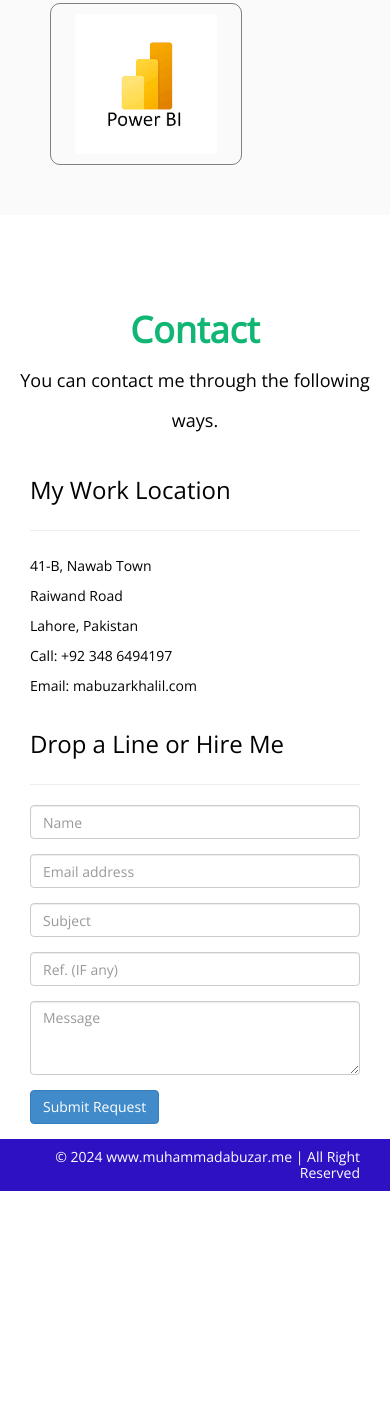
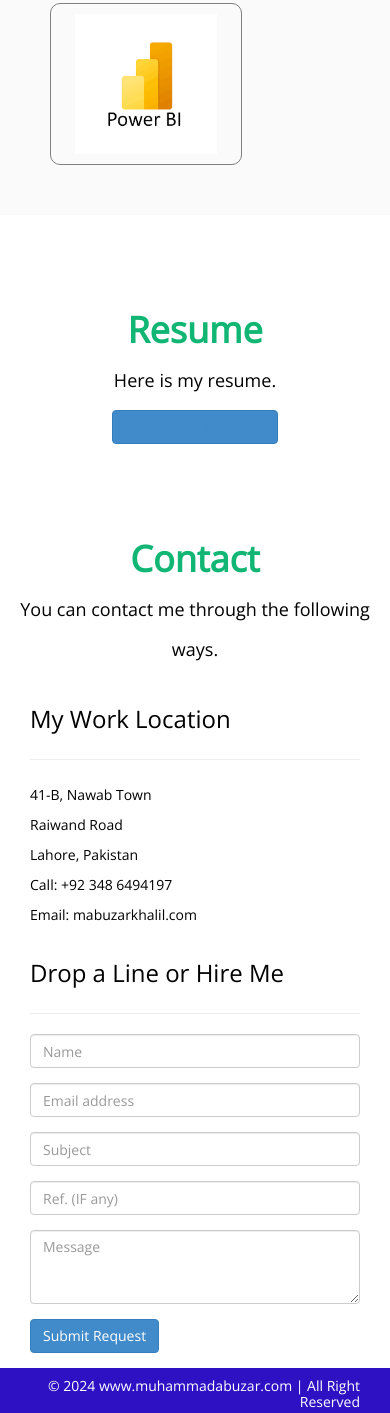
Before and after one commit to Abuzar-Khalil/landing-page, a plain HTML site: page index.html in a window 390 px wide. Shown: the part 6474-7887 px from the top of the page. Before the commit the page ends 7665 px from the top, so only its background shows below. Drawn offline with nearby package versions, Linux system fonts and the light colour scheme.

Commit message:
Update index.html
Add Resume button

```diff
--- a/index.html
+++ b/index.html
@@ -49,6 +49,7 @@
                     <li><a href="#about-section">ABOUT</a></li>
                     <li><a href="#products-section">MY-WORK</a></li>
                     <li><a href="#skills-section">SKILLS</a></li>
+                    <li><a href="#resume-section">RESUME</a></li>
                     <li><a href="#contact-section">CONTACT</a></li>
                 </ul>
             </div>
@@ -266,6 +267,25 @@
         </div>
     </div>
     <!--END SKILLS SECTION -->
+    <!--RESUME SECTION -->
+    <div id="resume-section" >
+        <div class="container" >
+            <div class="row main-top-margin text-center">
+                <div class="col-md-8 col-md-offset-2 " data-scrollreveal="enter top and move 100px, wait 0.3s">
+                    <h1>Resume </h1>
+                    <h4>
+                        Here is my resume.
+                    </h4>
+                    <button type="button" class="btn btn-primary" style="color: white;">
+                    <a href="https://drive.google.com/file/d/1l433FLiPySC22vxpDrXDhc3Iyc0kwUVW/view?usp=drive_link" style="text-decoration: none;">
+                        <i class="fa fa-download color-white"></i> Download Resume
+                    </a>
+                    </button>
+                </div>
+            </div>
+        </div>
+    </div>
+    <!--END RESUME SECTION -->
     <!--CONTACT SECTION -->
     <div id="contact-section">
         <div class="container" >
@@ -343,7 +363,7 @@
     <div id="footer">
         <div class="container">
             <div class="row ">
-                &copy; 2024 www.muhammadabuzar.me | All Right Reserved
+                &copy; 2024 www.muhammadabuzar.com | All Right Reserved
 
             </div>
 
```
